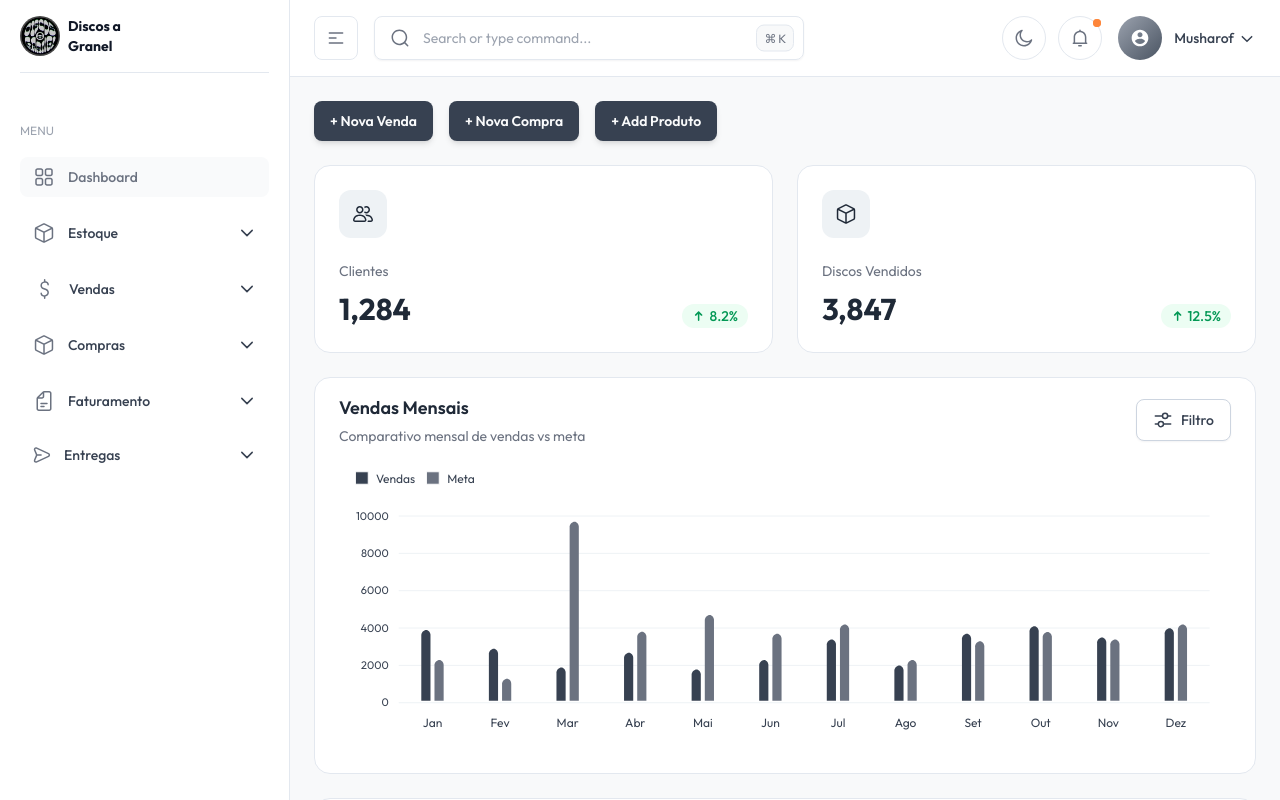
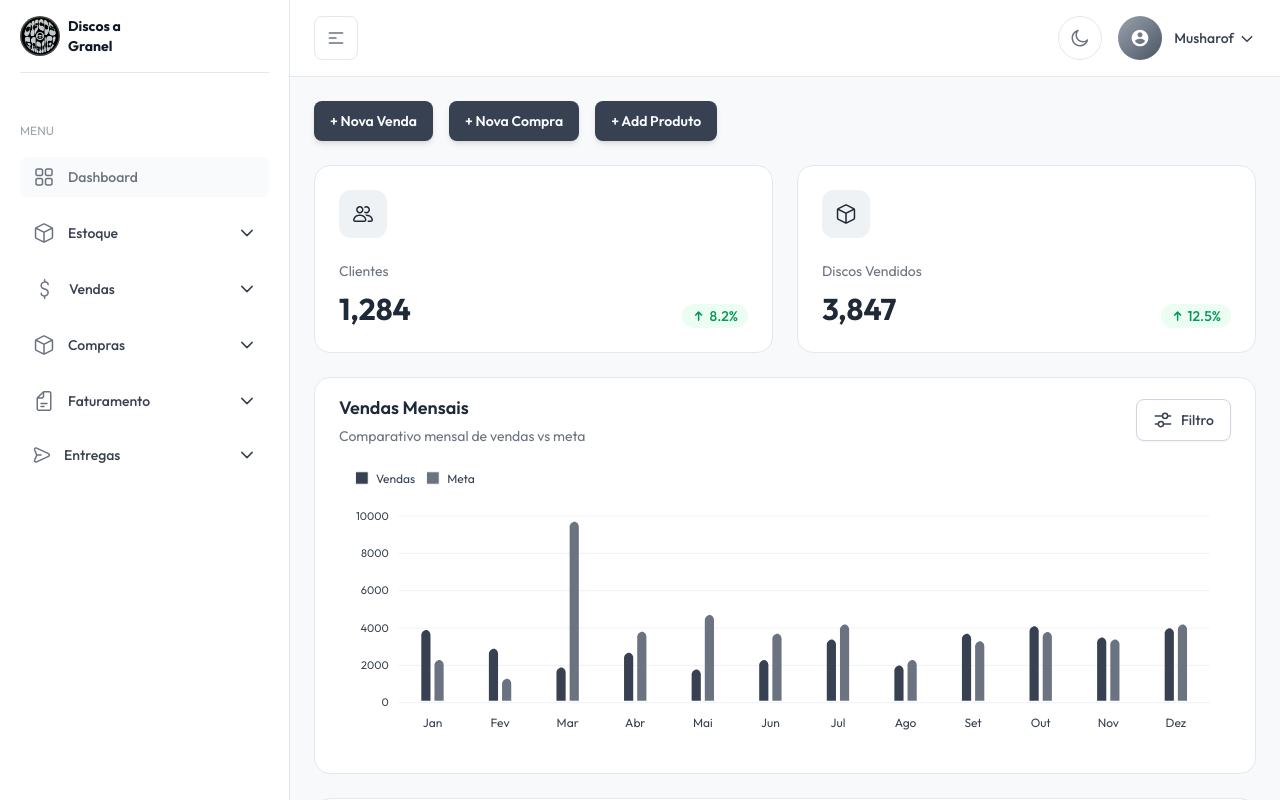
Before and after one commit to ec-univesp/admin-loja-disco, a Next.js app: page / in a window 1280 px wide. Shown: the top 800 px of the page. Built offline with nearby package versions, Linux system fonts and the light colour scheme.

Commit message:
remove unused components on hreader

```diff
--- a/src/layout/AppHeader.tsx
+++ b/src/layout/AppHeader.tsx
@@ -1,10 +1,9 @@
 'use client';
 import { ThemeToggleButton } from '@/components/common/ThemeToggleButton';
 import Logo from '@/components/common/Logo';
-import NotificationDropdown from '@/components/header/NotificationDropdown';
 import UserDropdown from '@/components/header/UserDropdown';
 import { useSidebar } from '@/context/SidebarContext';
-import React, { useState, useEffect, useRef } from 'react';
+import React, { useState } from 'react';
 
 const AppHeader: React.FC = () => {
   const [isApplicationMenuOpen, setApplicationMenuOpen] = useState(false);
@@ -22,22 +21,6 @@ const AppHeader: React.FC = () => {
   const toggleApplicationMenu = () => {
     setApplicationMenuOpen(!isApplicationMenuOpen);
   };
-  const inputRef = useRef<HTMLInputElement>(null);
-
-  useEffect(() => {
-    const handleKeyDown = (event: KeyboardEvent) => {
-      if ((event.metaKey || event.ctrlKey) && event.key === 'k') {
-        event.preventDefault();
-        inputRef.current?.focus();
-      }
-    };
-
-    document.addEventListener('keydown', handleKeyDown);
-
-    return () => {
-      document.removeEventListener('keydown', handleKeyDown);
-    };
-  }, []);
 
   return (
     <header className="sticky top-0 z-99999 flex w-full border-gray-200 bg-white lg:border-b dark:border-gray-800 dark:bg-gray-900">
@@ -106,40 +89,6 @@ const AppHeader: React.FC = () => {
             </svg>
           </button>
 
-          <div className="hidden lg:block">
-            <form>
-              <div className="relative">
-                <span className="pointer-events-none absolute top-1/2 left-4 -translate-y-1/2">
-                  <svg
-                    className="fill-gray-500 dark:fill-gray-400"
-                    width="20"
-                    height="20"
-                    viewBox="0 0 20 20"
-                    fill="none"
-                    xmlns="http://www.w3.org/2000/svg"
-                  >
-                    <path
-                      fillRule="evenodd"
-                      clipRule="evenodd"
-                      d="M3.04175 9.37363C3.04175 5.87693 5.87711 3.04199 9.37508 3.04199C12.8731 3.04199 15.7084 5.87693 15.7084 9.37363C15.7084 12.8703 12.8731 15.7053 9.37508 15.7053C5.87711 15.7053 3.04175 12.8703 3.04175 9.37363ZM9.37508 1.54199C5.04902 1.54199 1.54175 5.04817 1.54175 9.37363C1.54175 13.6991 5.04902 17.2053 9.37508 17.2053C11.2674 17.2053 13.003 16.5344 14.357 15.4176L17.177 18.238C17.4699 18.5309 17.9448 18.5309 18.2377 18.238C18.5306 17.9451 18.5306 17.4703 18.2377 17.1774L15.418 14.3573C16.5365 13.0033 17.2084 11.2669 17.2084 9.37363C17.2084 5.04817 13.7011 1.54199 9.37508 1.54199Z"
-                      fill=""
-                    />
-                  </svg>
-                </span>
-                <input
-                  ref={inputRef}
-                  type="text"
-                  placeholder="Search or type command..."
-                  className="dark:bg-dark-900 shadow-theme-xs focus:border-brand-300 focus:ring-brand-500/10 dark:focus:border-brand-800 h-11 w-full rounded-lg border border-gray-200 bg-transparent py-2.5 pr-14 pl-12 text-sm text-gray-800 placeholder:text-gray-400 focus:ring-3 focus:outline-hidden xl:w-[430px] dark:border-gray-800 dark:bg-gray-900 dark:bg-white/[0.03] dark:text-white/90 dark:placeholder:text-white/30"
-                />
-
-                <button className="absolute top-1/2 right-2.5 inline-flex -translate-y-1/2 items-center gap-0.5 rounded-lg border border-gray-200 bg-gray-50 px-[7px] py-[4.5px] text-xs -tracking-[0.2px] text-gray-500 dark:border-gray-800 dark:bg-white/[0.03] dark:text-gray-400">
-                  <span> ⌘ </span>
-                  <span> K </span>
-                </button>
-              </div>
-            </form>
-          </div>
         </div>
         <div
           className={`${
@@ -151,8 +100,6 @@ const AppHeader: React.FC = () => {
             <ThemeToggleButton />
             {/* <!-- Dark Mode Toggler --> */}
 
-            <NotificationDropdown />
-            {/* <!-- Notification Menu Area --> */}
           </div>
           {/* <!-- User Area --> */}
           <UserDropdown />
```
